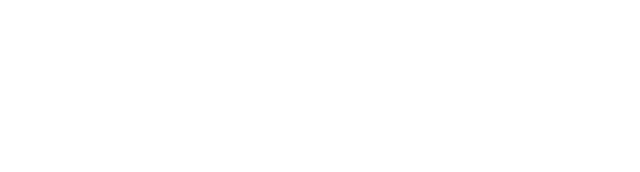
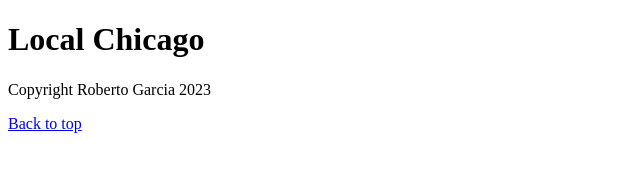
Before and after one commit to rgarcia287/roberto-frontend-phase-1-project, a plain HTML site: page index.html in a window 1280 px wide. Shown: the whole page, without its empty margins (0-640 px from the left). Drawn offline with Linux system fonts and the light colour scheme.

Commit message:
Edited html file rough

```diff
--- a/index.html
+++ b/index.html
@@ -9,6 +9,18 @@
     <script defer src="main.js"></script>
 </head>
 <body>
+    <header id="top">
+        <h1>Local Chicago</h1>
+    </header>
+
+    <main>
+        <h5></h5>
+    </main>
+
+    <footer>
+        <p>Copyright Roberto Garcia 2023</p>
+        <a href="#top">Back to top</a>
+    </footer>
 
 </body>
 </html>
```
